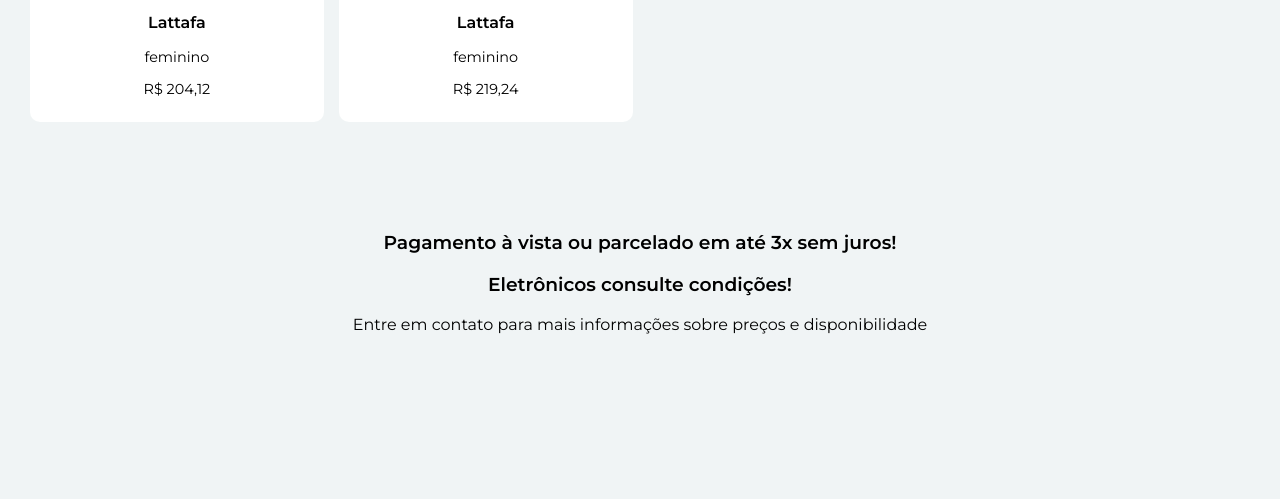
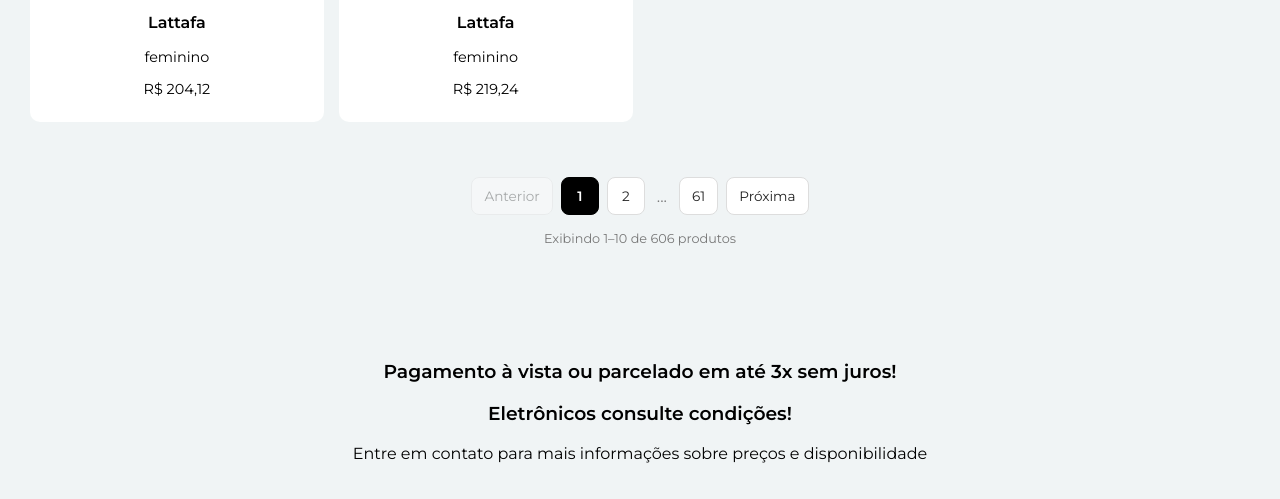
Before and after one commit to CaioAlexandre743/yourscentimport, a plain HTML site: page index.html in a window 1280 px wide. Shown: the part 1752-2251 px from the top of the page. Before the commit the page ends 2122 px from the top, so only its background shows below. Drawn offline with Linux system fonts and the light colour scheme.

Commit message:
Add pagination navigation to index.html

```diff
--- a/index.html
+++ b/index.html
@@ -91,6 +91,8 @@
 
   <section id="products" class="grid"></section>
 
+  <nav id="pagination" class="pagination" aria-label="Paginação de produtos"> </nav>
+
   <div class="footer">
     <h3>Pagamento à vista ou parcelado em até 3x sem juros!</h3>
     <h3>Eletrônicos consulte condições!</h3>
```
